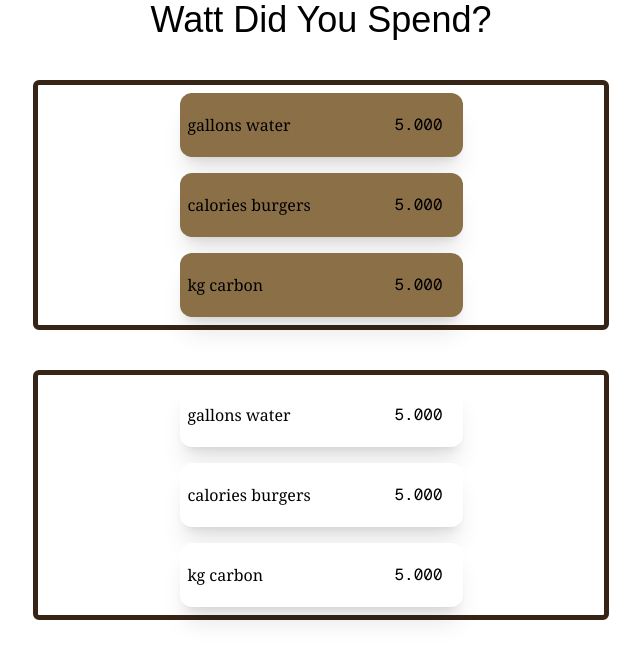
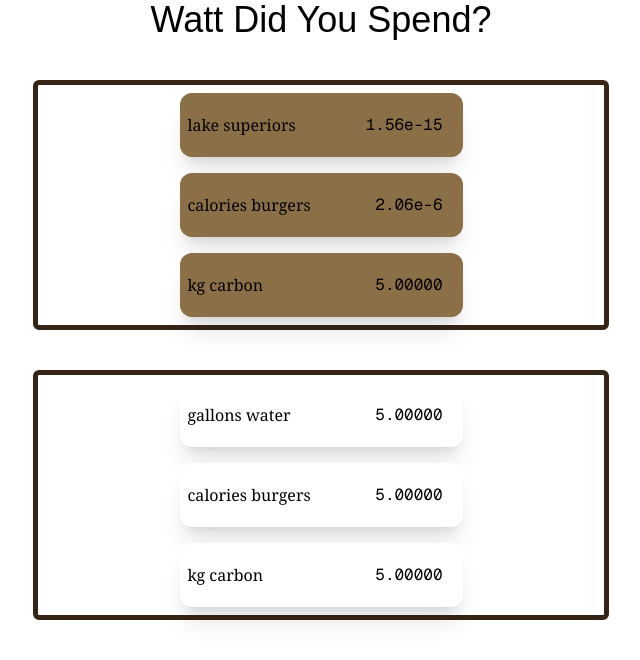
Before and after one commit to david-callender/token_calculator, a Next.js app: page / in a window 1280 px wide. Shown: the top 660 px of the page, without its empty margins (319-959 px from the left). Built offline with nearby package versions, Linux system fonts and the light colour scheme.

Commit message:
feat: scientific notation

```diff
--- a/src/components/MendBox.tsx
+++ b/src/components/MendBox.tsx
@@ -2,29 +2,35 @@ import { FC, useEffect, useState } from "react";
 import { MendEntry, StartUnit } from "./ListView";
 import { AppState } from "./MendWasteView";
 
+
 type Props = {
     entry: MendEntry,
-    state: AppState
+    state: AppState,
 }
+
+export function formatNumber(n: number) {
+    return n < 0.0001 ? Number.parseFloat(n.toPrecision(3)).toExponential() : n.toFixed(5)
+}
+
 export const MendBox: FC<Props> = ({ entry, state }) => {
-    const [convertedNumber, changeConvertedNumber] = useState(0);
-
+    const [convertedNumber, setConvertedNumber] = useState(0);
+    const [toggled, setToggled] = useState(true);
+    // slope of the line will just be joulesconversion factor * entry.conversionFactor
     useEffect(() => {
         if (entry.startUnit == StartUnit.joules) {
-            changeConvertedNumber(entry.conversionFactor * state.convertToJoules);
+            setConvertedNumber(entry.conversionFactor * state.convertToJoules);
         } else if (entry.startUnit == StartUnit.gallons) {
-            changeConvertedNumber(entry.conversionFactor * state.convertToGallons);
+            setConvertedNumber(entry.conversionFactor * state.convertToGallons);
         } else if (entry.startUnit == StartUnit.kilogramsCarbon) {
-            changeConvertedNumber(entry.conversionFactor * state.convertToKilogramsCarbon);
+            setConvertedNumber(entry.conversionFactor * state.convertToKilogramsCarbon);
         }
     }, [state.tokens])
 
-
     return <>
 
-        <div className="rounded-xl bg-foreground m-2 place-self-center flex p-5 pl-2 shadow-xl hover:-translate-y-1 transition-all w-1/2 font-serif">
+        <div onClick={() => {setToggled(!toggled)}} className="rounded-xl m-2 place-self-center flex p-5 pl-2 shadow-xl hover:-translate-y-1 transition-all w-1/2 font-serif bg-foreground">
             <span className="w-1/2 text-left">{entry.endUnit} {entry.detail}</span>
-            <span className="font-mono text-right w-1/2">{convertedNumber.toFixed(3)}</span>
+            <span className="font-mono text-right w-1/2">{formatNumber(convertedNumber)}</span>
         </div>
     </>
 }
--- a/src/components/MendWasteView.tsx
+++ b/src/components/MendWasteView.tsx
@@ -34,22 +34,22 @@ export class AppState {
 }
 
 export const MendWasteView: FC = () => {
-
+    // this will be handled on davids component
     const [numTokens, setNumTokens] = useState(5);
 
     let state = new AppState(numTokens);
 
     const WasteEntries: MendEntry[] = [
         {
-            detail: "water",
-            endUnit: "gallons",
-            conversionFactor: 1.0,
+            detail: "",
+            endUnit: "lake superiors",
+            conversionFactor: 3.13e-16,
             startUnit: StartUnit.gallons
         },
         {
             detail: "burgers",
             endUnit: "calories",
-            conversionFactor: 1.0,
+            conversionFactor: 4.12e-7,
             startUnit: StartUnit.joules
         },
         {
--- a/src/components/WasteBox.tsx
+++ b/src/components/WasteBox.tsx
@@ -3,6 +3,7 @@
 import { useEffect, useState, type FC } from "react";
 import { MendEntry, StartUnit } from "./ListView";
 import { AppState } from "./MendWasteView";
+import { formatNumber } from "./MendBox";
 
 type Props = {
     entry: MendEntry,
@@ -11,22 +12,23 @@ type Props = {
 
 // function convert(x: Water | Energy) -> Some generic unit
 export const WasteBox: FC<Props> = ({ entry, state }) => {
-    const [convertedNumber, changeConvertedNumber] = useState(0);
+    const [convertedNumber, setConvertedNumber] = useState(0);
+    const [toggled, setToggled] = useState(true);
 
     useEffect(() => {
         if (entry.startUnit == StartUnit.joules) {
-            changeConvertedNumber(entry.conversionFactor * state.convertToJoules);
+            setConvertedNumber(entry.conversionFactor * state.convertToJoules);
         } else if (entry.startUnit == StartUnit.gallons) {
-            changeConvertedNumber(entry.conversionFactor * state.convertToGallons);
+            setConvertedNumber(entry.conversionFactor * state.convertToGallons);
         } else if (entry.startUnit == StartUnit.kilogramsCarbon) {
-            changeConvertedNumber(entry.conversionFactor * state.convertToKilogramsCarbon);
+            setConvertedNumber(entry.conversionFactor * state.convertToKilogramsCarbon);
         }
     }, [state.tokens])
 
     return <>
-        <div className="rounded-xl bg-waste m-2 place-self-center flex p-5 pl-2 shadow-xl hover:-translate-y-1 transition-all w-1/2 font-serif">
+        <div onClick={() => {setToggled(!toggled);}} className="rounded-xl m-2 place-self-center flex p-5 pl-2 shadow-xl hover:-translate-y-1 transition-all w-1/2 font-serif bg-waste">
             <span className="w-1/2 text-left">{entry.endUnit} {entry.detail}</span>
-            <span className="font-mono text-right w-1/2">{convertedNumber.toFixed(3)}</span>
+            <span className="font-mono text-right w-1/2">{formatNumber(convertedNumber)}</span>
         </div>
     </>
 
```
